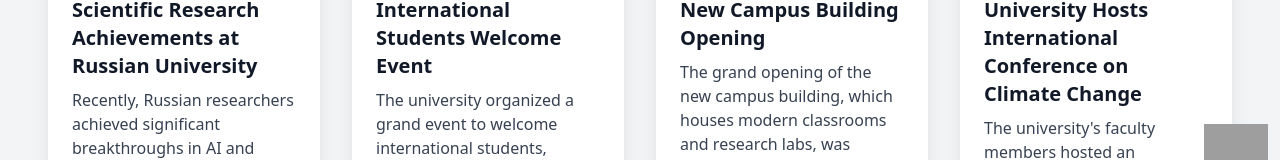
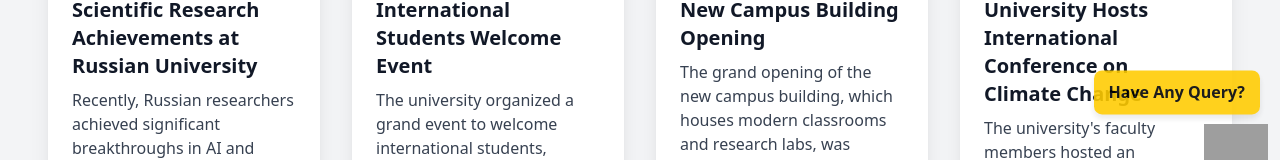
Before and after one commit to CompanyWork2025/blog-website, a React (Vite) app: page /news in a window 1280 px wide. Shown: the part 600-760 px from the top of the page. Built offline with nearby package versions, Linux system fonts and the light colour scheme; grey boxes are pictures that could not be loaded.

Commit message:
query popup added

```diff
--- a/src/components/Chatbot.jsx
+++ b/src/components/Chatbot.jsx
@@ -1,4 +1,4 @@
-import React, { useState } from 'react';
+import React, { useState, useEffect, useRef } from 'react';
 import { useNavigate } from 'react-router-dom'; // Used for navigation to card detail
 
 // Blog card data
@@ -284,18 +284,41 @@ const Chatbot = () => {
   const [isWaiting, setIsWaiting] = useState(false); // To control flow of conversation
   const [isError, setIsError] = useState(false); // To control error state
   const [userInput, setUserInput] = useState('');
+  const [showQueryPopup, setShowQueryPopup] = useState(false); // Toggle for "Have any query?" popup
+  const [isQueryPopupOpen, setIsQueryPopupOpen] = useState(true);
+
 
   const navigate = useNavigate();
-
+  const intervalRef = useRef(null);  // Correctly initialize useRef
   const handleChatOpen = () => {
     setIsOpen(true);
-    setUserName(''); // Reset username
-    setUniversity(''); // Reset university
-    setUserInput(''); // Clear input field
+    setShowQueryPopup(false);  // Immediately hide the query popup when AI image is clicked
+    setUserName('');
+    setUniversity('');
+    setUserInput('');
     setMessage('What is your name? 😊');
     setIsWaiting(true);
-    setIsError(false); // Reset error when reopening
+    setIsError(false);
+
+    // Stop the popup animation by clearing the interval
+    if (intervalRef.current) {
+      clearInterval(intervalRef.current);
+    }
   };
+
+  useEffect(() => {
+    intervalRef.current = setInterval(() => {
+      setShowQueryPopup((prev) => !prev);
+    }, 5000);
+
+    return () => {
+      // Clear interval when component unmounts or when no longer needed
+      if (intervalRef.current) {
+        clearInterval(intervalRef.current);
+      }
+    };
+  }, []);
+
 
 
   const handleCloseChat = () => {
@@ -343,8 +366,15 @@ const Chatbot = () => {
 
   return (
     <div>
+       {showQueryPopup && (
+        <div className="query-popup" onClick={handleChatOpen}>
+          Have Any Query?
+        </div>
+      )}
+
+
       <div className={`chatbot-container ${isOpen ? 'open' : ''}`} onClick={handleChatOpen}>
-        <div className="chatbot-btn"><img src='https://www.shareicon.net/data/2017/01/06/868320_people_512x512.png' alt='ai' className='w-16 h-16'/></div>
+        <div className="chatbot-btn"><img src='https://www.shareicon.net/data/2017/01/06/868320_people_512x512.png' alt='ai' className='w-16 h-16' /></div>
       </div>
 
       {isOpen && (
@@ -386,6 +416,32 @@ const Chatbot = () => {
       )}
 
       <style jsx>{`
+
+     .query-popup {
+          position: fixed;
+          bottom: 80px;
+          right: 20px;
+          background-color: #ffcc00;
+          color: black;
+          padding: 10px 15px;
+          border-radius: 8px;
+          font-weight: bold;
+          cursor: pointer;
+          box-shadow: 0px 4px 6px rgba(0, 0, 0, 0.1);
+          animation: popupAnimation 1.5s ease-in-out infinite alternate;
+        }
+
+        @keyframes popupAnimation {
+          0% {
+            transform: translateY(0);
+            opacity: 1;
+          }
+          100% {
+            transform: translateY(-10px);
+            opacity: 0.8;
+          }
+        }
+
         .chatbot-container {
           position: fixed;
           bottom: 2px;
```
